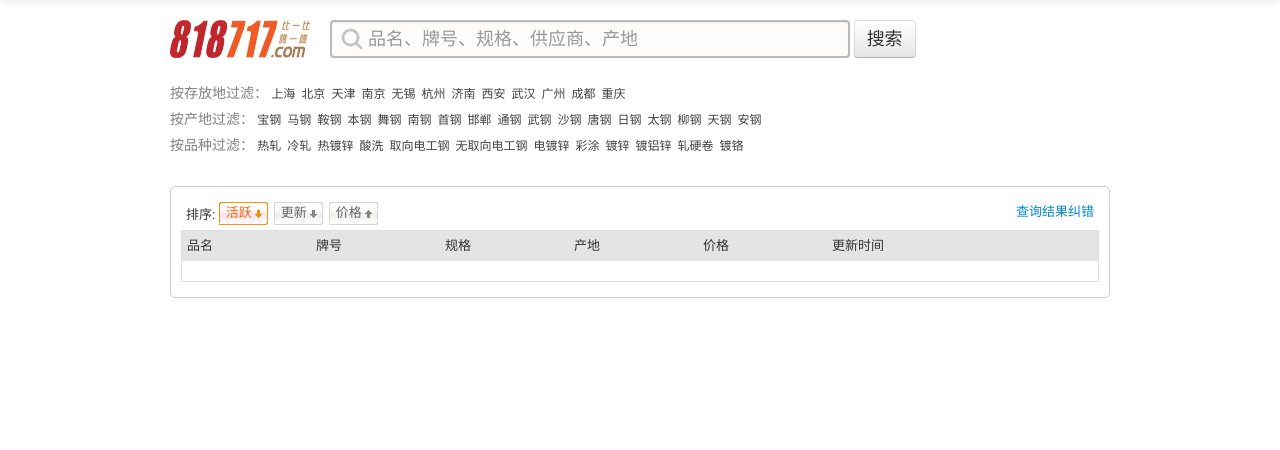
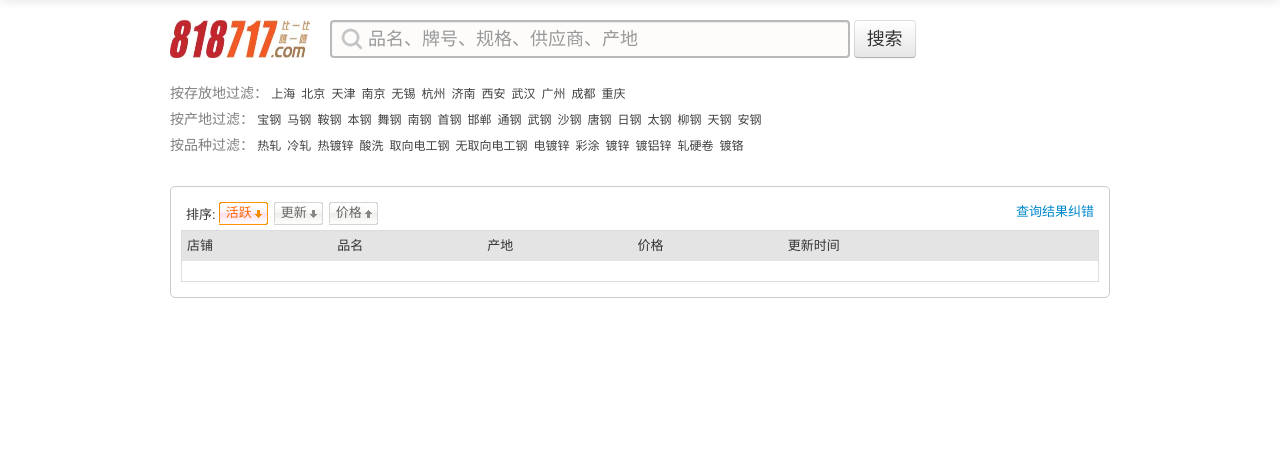
Before and after one commit to clude/818717, a Python web app: template search/search/templates/index.html in a window 1280 px wide. Shown: the part 41-491 px from the top of the page. Run offline with Jinja, Linux system fonts and the light colour scheme; the template is opened without the code that fills it: most values are stand-ins (such as "Sample title", 1, 10 or a date in 2020); style sheets or scripts are compiled from the project's sources; some libraries are stand-ins or nearby versions.

Commit message:
1. 按店铺分组查询 2. pv报表增加排序

```diff
--- a/search/indexer/urls.py
+++ b/search/indexer/urls.py
@@ -5,5 +5,5 @@
     url(r'^reindex/$', 'reindex'),
     url(r'^update/$', 'update'),
     url(r'^query/$', 'query'),
-    url(r'^detail/(group_\S+)/$', 'detail'),
+    url(r'^detail/(\S+)/$', 'detail'),
 )
--- a/search/indexer/views.py
+++ b/search/indexer/views.py
@@ -33,9 +33,9 @@
     result = searcher.query(keyword, sort, page*PAGE_SIZE, PAGE_SIZE)
     return HttpResponse(json.dumps(result), 'application/json')
 
-def detail(request, group_hash):
+def detail(request, store):
     keyword = request.GET.get('query', '')
     sort = int(request.GET.get('sort', '0'))
     searcher = apis.Searcher(INDEX, settings.INDEX_SERVER)
-    result = searcher.detail(group_hash, keyword, sort)
+    result = searcher.detail(store, keyword, sort)
     return HttpResponse(json.dumps(result), 'application/json')
--- a/search/integration/services.py
+++ b/search/integration/services.py
@@ -30,6 +30,11 @@
                   "sc": {"$sum": "$sc"},
                   "uc": {"$sum": 1}
               }
+        },
+        { "$sort":
+              {
+                  "_id": -1,
+              }
         }
     ]
 
--- a/search/search/static/css/main.less
+++ b/search/search/static/css/main.less
@@ -1,4 +1,6 @@
 body{ font-size: 13px; }
+
+.hidden{display:none;}
 
 /* copy from previous project ,need to be clean up later*/
 .search_idx_area { margin-top: 20px; }
@@ -40,6 +42,11 @@
   border-radius: 5px;
   border: 1px solid #ccc;
   padding: 15px 10px 15px 10px;
+}
+
+.search_result .highlight_txt{
+  font-weight: bold;
+  color:  #2F96B4;
 }
 
 .search_result .result_list{
--- a/search/search/static/js/controllers.js
+++ b/search/search/static/js/controllers.js
@@ -118,12 +118,12 @@
             SearchService.search();
         };
 
-        $scope.expand = function(group_hash)  {
-            if ($scope.group_details[group_hash]) {
-                delete $scope.group_details[group_hash];
+        $scope.expand = function(store_raw)  {
+            if ($scope.group_details[store_raw]) {
+                delete $scope.group_details[store_raw];
             }
             else {
-                SearchService.detail(group_hash);
+                SearchService.detail(store_raw);
             }
         };
 
@@ -152,10 +152,12 @@
             }
 
             $scope.groups = [];
+            $scope.group_details = {};
             angular.forEach(data.result, function(row) {
                 try {
                     var group = angular.fromJson(row[0]);
-                    group.sort_by = row[1];
+                    group.min_price = row[1];
+                    group.sort_by = row[2];
                     $scope.groups.push(group);
                 } catch (e) {
                     console.log(e);
@@ -173,7 +175,7 @@
                   console.log(e);
                 }
             });
-            $scope.group_details[data.group_hash] = details;
+            $scope.group_details[data.store_raw] = details;
         });
 
         $scope.correctSearchResultError = function(){
--- a/search/search/static/js/services.js
+++ b/search/search/static/js/services.js
@@ -123,10 +123,10 @@
                     $rootScope.$broadcast('search result', data);
                 });
             },
-            detail: function(group_hash, opts)  {
+            detail: function(store_raw, opts)  {
                 var searchOpts = angular.extend({}, opts, {params: params});
-                B1BHttp.get('/search/detail/'+group_hash+'/', searchOpts).success(function(data){
-                    $rootScope.$broadcast('detail result', { group_hash: group_hash , result: data.result });
+                B1BHttp.get('/search/detail/'+store_raw+'/', searchOpts).success(function(data){
+                    $rootScope.$broadcast('detail result', { store_raw: store_raw , result: data.result });
                 });
             }
         }
--- a/search/search/static/partials/search.html
+++ b/search/search/static/partials/search.html
@@ -4,12 +4,14 @@
 <div class="search_result">
     <div class="filterbar row-fluid">
         <div class="btn_filter">
+
             <span class="search_tip">排序:</span>
             <a ng-repeat="mode in modes" ng-click="sort(mode)" ng-class="{'active':mode.is_selected}"  href="javascript:void(0);">
                 <span class="text">{{ mode.text }}</span>
                 <span class="arrow" ng-class="{true: 'up', false: 'down'}[mode.arrow_up]"></span>
             </a>
-            <span style="margin-left: 30px" ng-show="total_amount">资源总数 ({{ total_amount }})</span>
+
+            <span style="margin-left: 30px" ng-show="total_amount">店铺数 ({{ total_amount }})</span>
         </div>
 
         <div class="btn_right">
@@ -25,9 +27,12 @@
             <table class="table">
                 <thead>
                     <tr class="result_header">
+                        <td class="text-center col-md-2">店铺</td>
                         <td class="text-center col-md-2">品名</td>
+                        <!--
                         <td class="text-center col-md-2">牌号</td>
                         <td class="text-center col-md-2">规格</td>
+                        -->
                         <td class="text-center col-md-2">产地</td>
                         <td class="text-center col-md-2">价格</td>
                         <td class="text-center col-md-2">更新时间</td>
@@ -37,18 +42,19 @@
                 <tbody>
                 <tbody ng-repeat="group in groups">
                 <tr>
+                    <td class="text-center col-md-2 highlight_txt">{{ group.store_raw }}</td>
                     <td class="text-center col-md-2">{{ group.model }}</td>
-                    <td class="text-center col-md-2">{{ group.trademark }}</td>
-                    <td class="text-center col-md-2">{{ group.spec }}</td>
+                    <!--<td class="text-center col-md-2">{{ group.trademark }}</td>
+                    <td class="text-center col-md-2">{{ group.spec }}</td> -->
                     <td class="text-center col-md-2">{{ group.producer }}</td>
-                    <td class="text-center col-md-2">￥{{ group.price_raw|price }}</td>
+                    <td class="text-center col-md-2">￥{{ group.min_price|price }}</td>
                     <td class="text-center col-md-2" style="width:70px;">{{ group.time|from_now }}</td>
-                    <td class="text-center col-md-2" style="width:60px;"><a class="btn btn-warning" ng-click="expand(group.group_hash)">详细</a></td>
+                    <td class="text-center col-md-2" style="width:90px;"><a class="btn btn-warning" ng-click="expand(group.store_raw)">查看店铺</a></td>
                 </tr>
-                <tr ng-show="group_details[group.group_hash]" class="steel_detail">
-                    <td colspan="7">
+                <tr ng-show="group_details[group.store_raw]" class="steel_detail">
+                    <td colspan="8">
                         <table class="table">
-                            <tr ng-repeat="resource in group_details[group.group_hash]" >
+                            <tr ng-repeat="resource in group_details[group.store_raw]" >
                                 <td class="w120 tc" style="padding-left:50px;">
                                     <p>
                                         <a ng-href="{{ resource.url }}" target="new">
```
Also changed, not shown: search/indexer/apis.py (+9 -4 lines), 1 other file.
